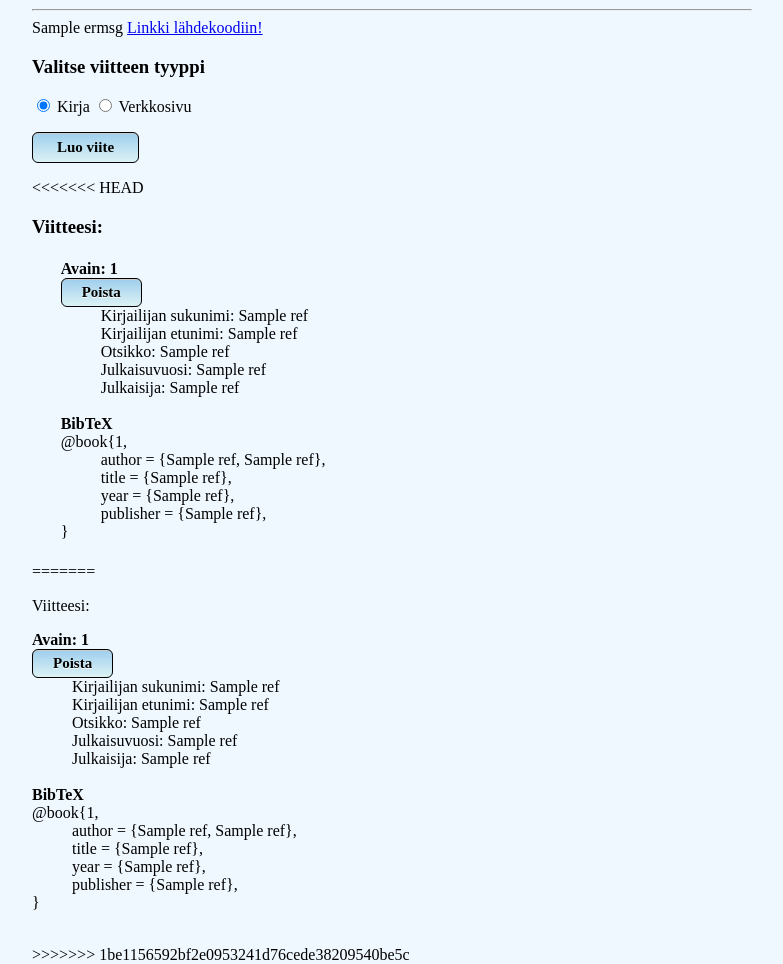
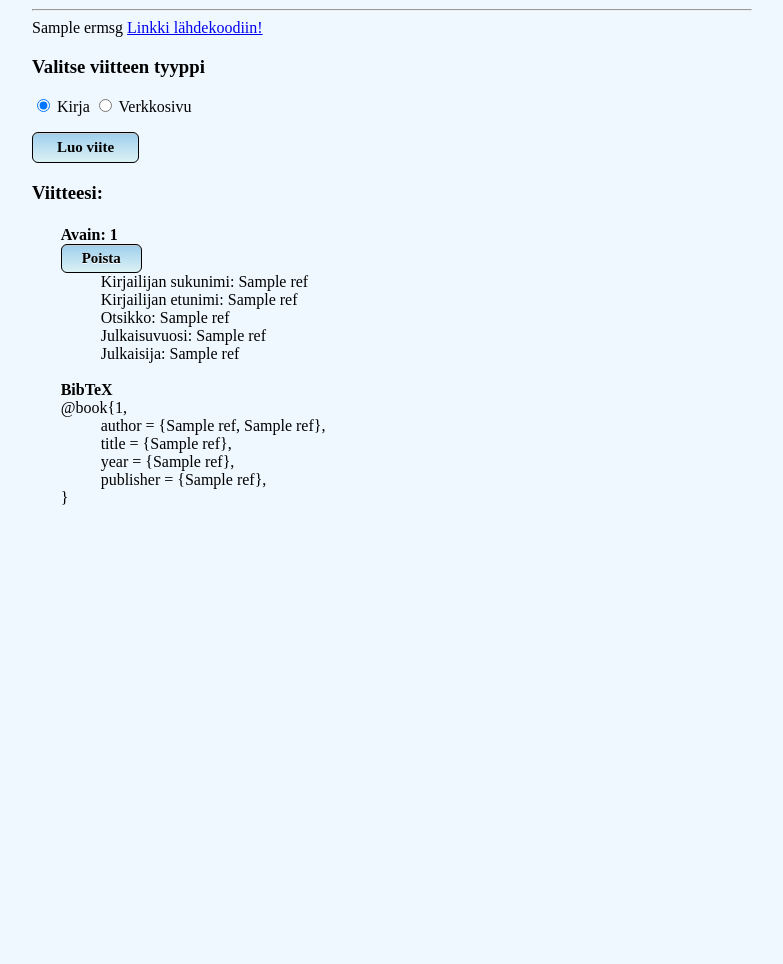
Before and after one commit to janikakalliokoski/parhaat123_ohtu, a Flask app: template src/templates/main.html in a window 1280 px wide. Shown: the part 111-1075 px from the top of the page, without its empty margins (248-1031 px from the left). After the commit the page ends 616 px from the top, so only its background shows below. Run offline with Flask 3, Linux system fonts and the light colour scheme; the template is opened without the code that fills it: most values are stand-ins (such as "Sample title", 1, 10 or a date in 2020).

Commit message:
fix main html

```diff
--- a/src/templates/main.html
+++ b/src/templates/main.html
@@ -170,7 +170,6 @@
         </form>
     </div>
 
-<<<<<<< HEAD
     <h3>Viitteesi:</h3>
     <div class="top-class-name">
             {% for ref in refs %}
@@ -204,43 +203,5 @@
                 return
             }
         </script>
+{% endblock %}
     </div>
-=======
-
-
-    <p>Viitteesi:</p>
-    <dl>
-        {% for ref in refs %}
-        <dt><b>Avain: {{ ref[0] }}</b>
-        <form action="/delete" method="POST">
-            <input type="hidden" value="{{ref[0]}}" name="keyword" >
-            <input type="submit" value="Poista">
-        </form>
-        </dt>
-        <dd>Kirjailijan sukunimi: {{ ref[1] }}</dd>
-        <dd>Kirjailijan etunimi: {{ ref[2] }}</dd>
-        <dd>Otsikko: {{ ref[3] }}</dd>
-        <dd>Julkaisuvuosi: {{ ref[4] }}</dd>
-        <dd>Julkaisija: {{ ref[5] }}</dd>
-        <br><b>BibTeX</b>
-        <br>
-        <dt>@book&#123;{{ ref[0] }},</dt>
-        <dd>author = &#123;{{ ref[2] }}, {{ ref[1] }}&#125;,</dd>
-        <dd>title = &#123;{{ ref[3] }}&#125;,</dd>
-        <dd>year = &#123;{{ ref[4] }}&#125;,</dd>
-        <dd>publisher = &#123;{{ ref[5] }}&#125;,</dd>
-        &#125;
-        <br>
-        <br>
-        {% endfor %}
-    </dl>
-
-    <script>
-        document.getElementById("delete_button").onclick = function () {
-            return
-        }
-    </script>
-</body>
-
->>>>>>> 1be1156592bf2e0953241d76cede38209540be5c
-{% endblock %}
```
